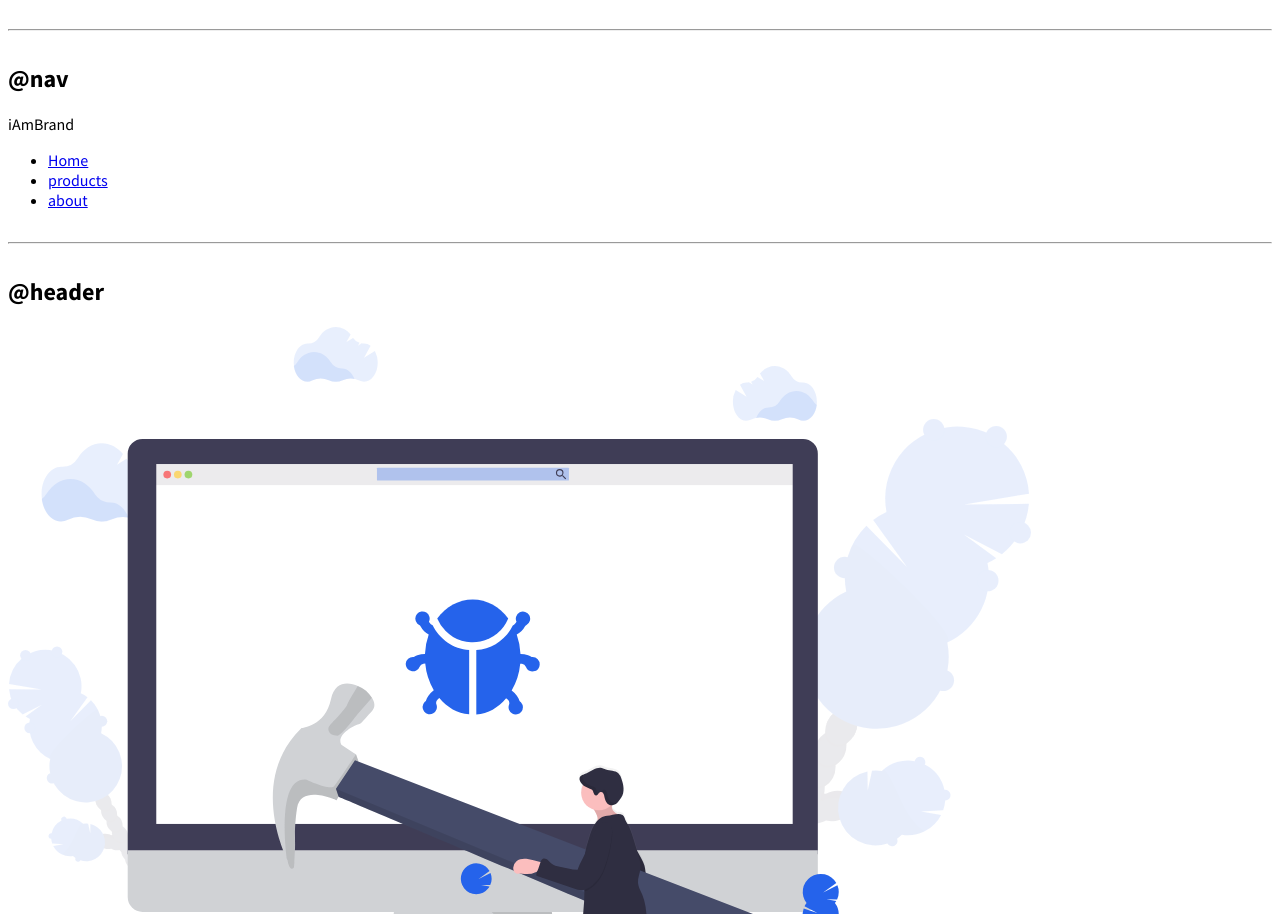
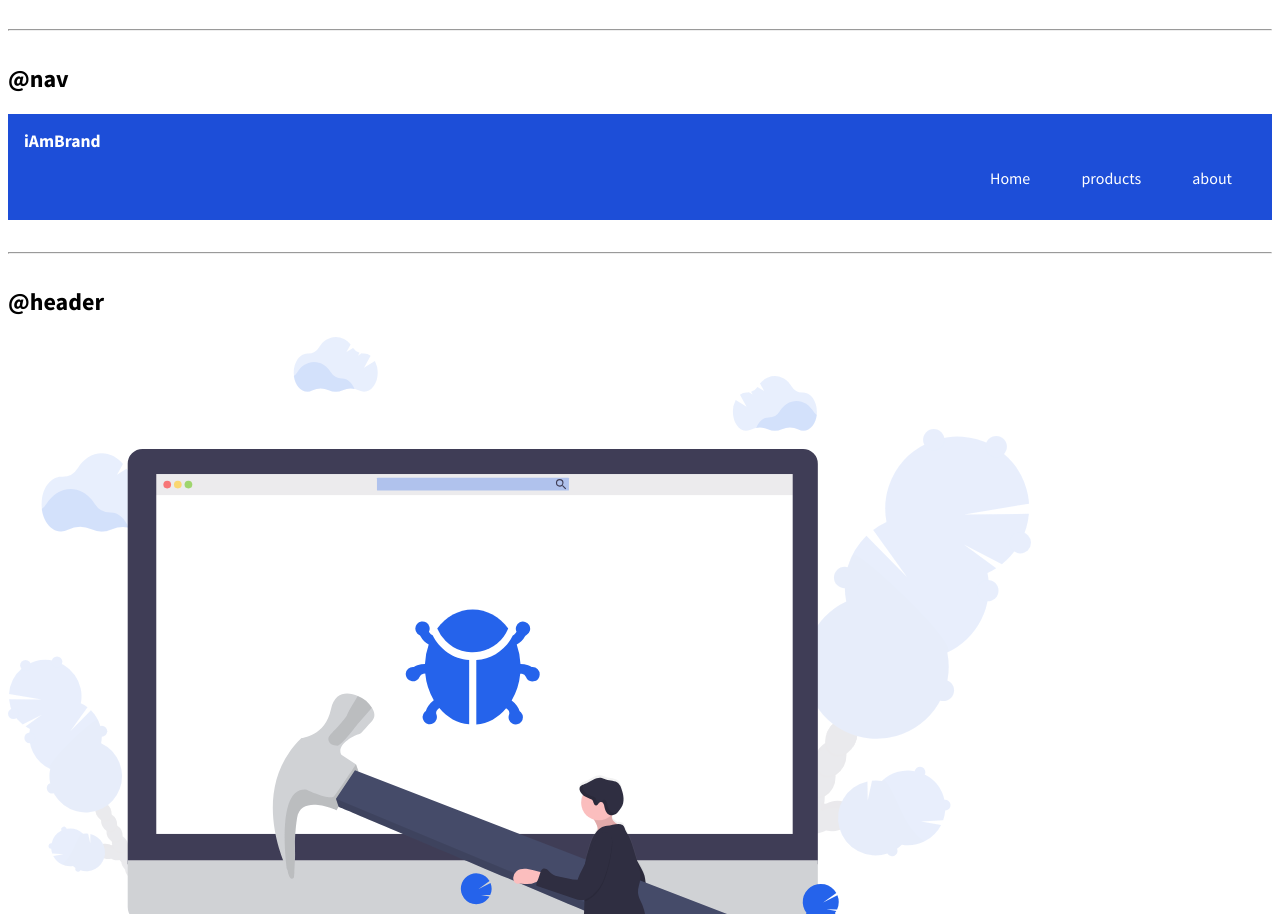
Before and after one commit to saurinthakkar/html-practice, a plain HTML site: page index.html in a window 1280 px wide. Shown: the part 1280-2194 px from the top of the page. Drawn offline with Linux system fonts and the light colour scheme.

Commit message:
style : nav updated

```diff
--- a/index.html
+++ b/index.html
@@ -85,19 +85,19 @@
 
     <h2>@nav</h2>
 
-    <nav>
+    <nav class="navigation container">
 
-        <div>iAmBrand</div>
+        <div class="nav-brand">iAmBrand</div>
 
-        <ul>
-            <li>
-                <a href="/">Home</a>
+        <ul class="list-non-bullet nav-pills">
+            <li class="list-item-inline">
+                <a class="link" href="/">Home</a>
             </li>
-            <li>
-                <a href="/">products</a>
+            <li class="list-item-inline">
+                <a  class="link" href="/">products</a>
             </li>
-            <li>
-                <a href="/">about</a>
+            <li class="list-item-inline">
+                <a class= "link" href="/">about</a>
             </li>
         </ul>
 
--- a/styles.css
+++ b/styles.css
@@ -56,3 +56,25 @@ hr{
     display: inline;
     padding: 0rem 0.5rem;
 }
+
+/**navigation**/
+
+.navigation{
+    background-color: var(--primary-color);
+    color: white;
+    padding: 1rem;
+}
+
+.navigation .nav-brand{
+    font-weight: bold;
+    font-size: 1.1rem;
+}
+
+.navigation .link{
+    color:white;
+
+}
+
+.navigation .nav-pills{
+    text-align: right;
+}
```
